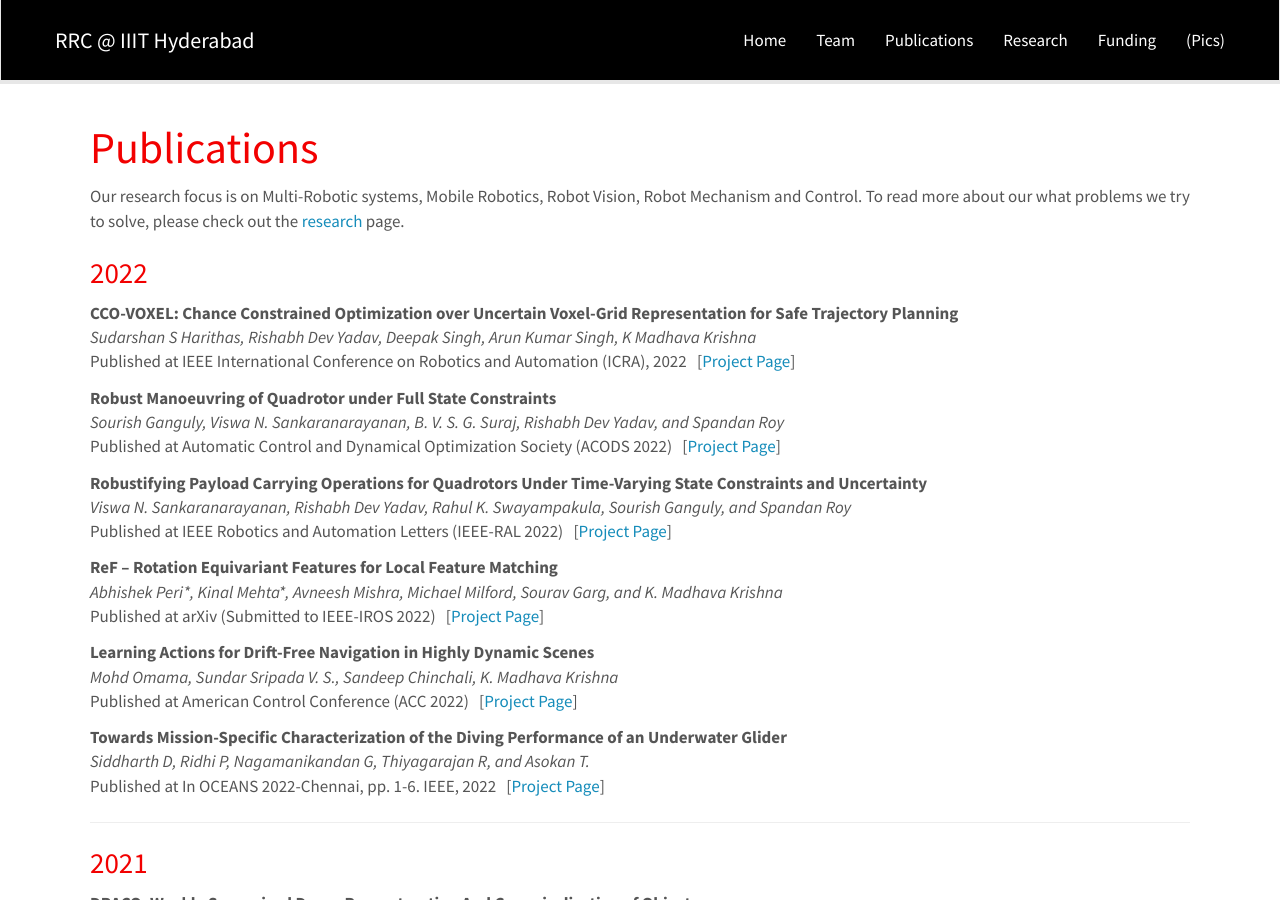
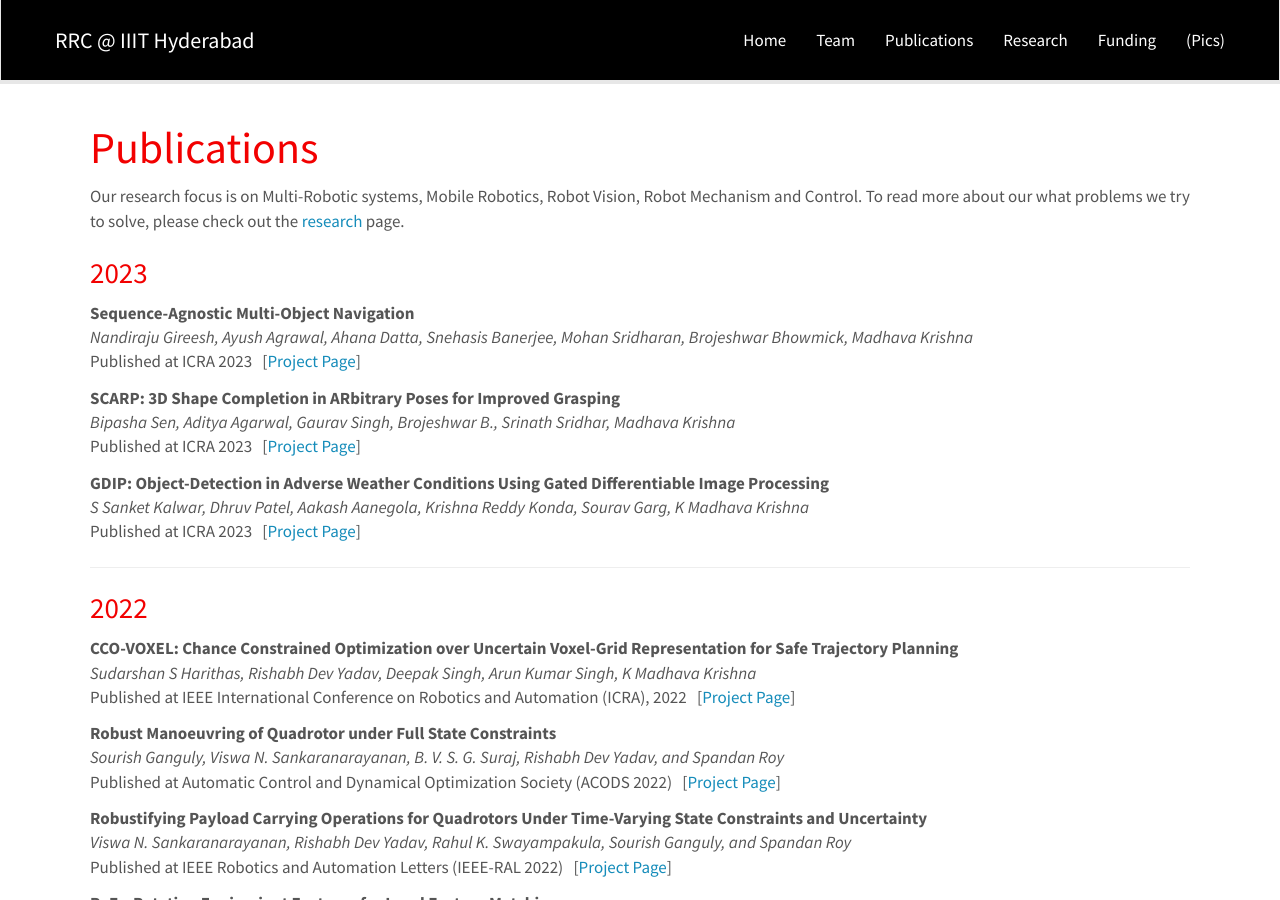
Before and after one commit to sakshammgupta/roboticsiiith.github.io, a Jekyll site: the page built from _pages/publications.md, in a window 1280 px wide and 900 px high. Built offline with Jekyll 4.4.1, drawn with Linux system fonts in a browser that asks for light colours; nearby versions of some CDN libraries.

Commit message:
ICRA 2023 submissions

```diff
--- a/_data/news.yml
+++ b/_data/news.yml
@@ -1,3 +1,12 @@
+- date: 17. Jan 2023
+  headline: "Sequence-Agnostic MultiON accepted at the International Conference on Robotics and Automation (ICRA) 2023"
+
+- date: 17. Jan 2023
+  headline: "SCARP accepted at the International Conference on Robotics and Automation (ICRA) 2023"
+
+- date: 17. Jan 2023
+  headline: "GDIP accepted at the International Conference on Robotics and Automation (ICRA) 2023"
+
 - date: 1. July 2022
   headline: "2 papers accepted at the International Conference on Intelligent Robots and Systems (IROS) 2022"
 
--- /dev/null
+++ b/_data/pubs/2023.yml
@@ -0,0 +1,26 @@
+- title: "Sequence-Agnostic Multi-Object Navigation"
+  authors:  Nandiraju Gireesh, Ayush Agrawal, Ahana Datta, Snehasis Banerjee, Mohan Sridharan, Brojeshwar Bhowmick, Madhava Krishna
+  venue: ICRA 2023
+  link: # https://aadilmehdis.github.io/DRACO-Project-Page/
+    url: /publications/2023/Gireesh_MultiON
+    display: Project Page
+  id: mkrishna
+  featured: 1
+
+- title: "SCARP: 3D Shape Completion in ARbitrary Poses for Improved Grasping"
+  authors:  Bipasha Sen, Aditya Agarwal, Gaurav Singh, Brojeshwar B., Srinath Sridhar, Madhava Krishna
+  venue: ICRA 2023
+  link: # https://aadilmehdis.github.io/DRACO-Project-Page/
+    url: /publications/2023/Bipasha_SCARP
+    display: Project Page
+  id: mkrishna
+  featured: 1
+
+- title: "GDIP: Object-Detection in Adverse Weather Conditions Using Gated Differentiable Image Processing"
+  authors: S Sanket Kalwar, Dhruv Patel, Aakash Aanegola, Krishna Reddy Konda, Sourav Garg, K Madhava Krishna
+  venue: ICRA 2023
+  link: # https://aadilmehdis.github.io/DRACO-Project-Page/
+    url: /publications/2023/Sanket_GDIP
+    display: Project Page
+  id: mkrishna
+  featured: 1
--- /dev/null
+++ b/_pages/project-pages/2023/Bipasha_SCARP.md
@@ -0,0 +1,29 @@
+---
+layout: project-page-new
+title: "SCARP: 3D Shape Completion in ARbitrary Poses for Improved Grasping"
+authors:
+  - name: Bipasha Sen
+    sup: 1
+  - name: Aditya Agarwal
+    sup: 1
+  - name: Gaurav Singh
+    sup: 1
+  - name: Brojeshwar B.
+    sup: 1
+  - name: Srinath Sridhar
+    sup: 1
+  - name: Madhava Krishna
+    sup: 1
+affiliations:
+  - name: IIIT Hyderabad, India
+    link: https://robotics.iiit.ac.in
+    sup: 1
+permalink: /publications/2023/Bipasha_SCARP
+abstract: "Recovering full 3D shapes from partial observations is a challenging task that has been extensively addressed in the computer vision community. Many deep learning methods tackle this problem by training 3D shape generation networks to learn a prior over the full 3D shapes. In this training regime, the methods expect the inputs to be in a fixed canonical form, without which they fail to learn a valid prior over the 3D shapes. We propose SCARP, a model that performs Shape Completion in ARbitrary Poses. Given a partial pointcloud of an object, SCARP learns a disentangled feature representation of pose and shape by relying on rotationally equivariant pose features and geometric shape features trained using a multi-tasking objective. Unlike existing methods that depend on an external canonicalization, SCARP performs canonicalization, pose estimation, and shape completion in a single network, improving the performance by 45% over the existing baselines. In this work, we use SCARP for improving grasp proposals on tabletop objects. By completing partial tabletop objects directly in their observed poses, SCARP enables a SOTA grasp proposal network improve their proposals by 71.2% on partial shapes."
+paper: https://bipashasen.github.io/scarp/
+#code: https://github.com/sudarshan-s-harithas/CCO-VOXEL
+#supplement: https://iiitaphyd-my.sharepoint.com/personal/avneesh_mishra_research_iiit_ac_in/Documents/Forms/All.aspx?RootFolder=%2Fpersonal%2Favneesh%5Fmishra%5Fresearch%5Fiiit%5Fac%5Fin%2FDocuments%2FRRC%2FOpposing%20View%20Loop%20Closure%2FE2CNN%2FPresented%20Material%2FReF%20Paper&FolderCTID=0x012000A1AB309DA2EB7542856220193D0C0808
+#video: https://robotics.iiit.ac.in/publications/2020/deep-mpc-for-visual-servoing/video.mp4
+#iframe: https://www.youtube.com/embed/qNAqAlb7m3E # https://www.youtube.com/embed/jhjskX4FQwA
+
+---
--- /dev/null
+++ b/_pages/project-pages/2023/Gireesh_MultiON.md
@@ -0,0 +1,31 @@
+---
+layout: project-page-new
+title: "Sequence-Agnostic Multi-Object Navigation"
+authors:
+  - name: Nandiraju Gireesh
+    sup: 1
+  - name: Ayush Agrawal
+    sup: 1
+  - name: Ahana Datta
+    sup: 1
+  - name: Snehasis Banerjee
+    sup: 1
+  - name: Mohan Sridharan
+    sup: 1
+  - name: Brojeshwar Bhowmick
+    sup: 1
+  - name: Madhava Krishna
+    sup: 1
+affiliations:
+  - name: IIIT Hyderabad, India
+    link: https://robotics.iiit.ac.in
+    sup: 1
+permalink: /publications/2023/Gireesh_MultiON
+abstract: "This paper focuses on the Multi-Object Navigation (MultiON) task, which requires a robot to localize an instance (each) of multiple object classes. This is a fundamental task for an assistive robot in a home or a factory. Existing methods for this task have viewed this as a direct extension of Object Navigation (ON), the task of localising a single instance of an object class, and are pre-sequenced, i.e., the sequence in which the object classes are to be explored is provided in advance. This is a strong limitation in practical applications characterized by dynamic changes. Our deep reinforcement learning framework for sequence-agnostic MultiON, on the other hand, is based on an actor-critic architecture and a reward specification that exploits past experiences and seeks to reward progress towards individual as well as multiple target object classes. We use photo-realistic scenes from Gibson benchmark dataset in the AI Habitat 3D simulation environment to experimentally show that our method performs better than a pre-sequenced approach and a state of the art ON method extended to MultiON."
+paper: https://ieeexplore.ieee.org/document/9775285
+#code: https://github.com/sudarshan-s-harithas/CCO-VOXEL
+#supplement: https://iiitaphyd-my.sharepoint.com/personal/avneesh_mishra_research_iiit_ac_in/Documents/Forms/All.aspx?RootFolder=%2Fpersonal%2Favneesh%5Fmishra%5Fresearch%5Fiiit%5Fac%5Fin%2FDocuments%2FRRC%2FOpposing%20View%20Loop%20Closure%2FE2CNN%2FPresented%20Material%2FReF%20Paper&FolderCTID=0x012000A1AB309DA2EB7542856220193D0C0808
+#video: https://robotics.iiit.ac.in/publications/2020/deep-mpc-for-visual-servoing/video.mp4
+#iframe: https://www.youtube.com/embed/qNAqAlb7m3E # https://www.youtube.com/embed/jhjskX4FQwA
+
+---
--- /dev/null
+++ b/_pages/project-pages/2023/Sanket_GDIP.md
@@ -0,0 +1,29 @@
+---
+layout: project-page-new
+title: "SCARP: 3D Shape Completion in ARbitrary Poses for Improved Grasping"
+authors:
+  - name: S Sanket Kalwar
+    sup: 1
+  - name: Dhruv Patel
+    sup: 1
+  - name: Aakash Aanegola
+    sup: 1
+  - name: Krishna Reddy Konda
+    sup: 1
+  - name: Sourav Garg
+    sup: 1
+  - name: K Madhava Krishna
+    sup: 1
+affiliations:
+  - name: IIIT Hyderabad, India
+    link: https://robotics.iiit.ac.in
+    sup: 1
+permalink: /publications/2023/Sanket_GDIP
+abstract: "Detecting objects under adverse weather and lighting conditions is crucial for the safe and continuous operation of an autonomous vehicle, and remains an unsolved problem. We present a Gated Differentiable Image Processing (GDIP) block, a domain-agnostic network architecture, which can be plugged into existing object detection networks (e.g., Yolo) and trained end-to-end with adverse condition images such as those captured under fog and low lighting. Our proposed GDIP block learns to enhance images directly through the downstream object detection loss. This is achieved by learning parameters of multiple image pre-processing (IP) techniques that operate concurrently, with their outputs combined using weights learned through a novel gating mechanism. We further improve GDIP through a multi-stage guidance procedure for progressive image enhancement. Finally, trading off accuracy for speed, we propose a variant of GDIP that can be used as a regularizer for training Yolo, which eliminates the need for GDIP-based image enhancement during inference, resulting in higher throughput and plausible real-world deployment. We demonstrate significant improvement in detection performance over several state-of-the-art methods through quantitative and qualitative studies on synthetic datasets such as PascalVOC, and real-world foggy (RTTS) and low-lighting (ExDark) datasets."
+paper: https://gatedip.github.io/
+#code: https://github.com/sudarshan-s-harithas/CCO-VOXEL
+#supplement: https://iiitaphyd-my.sharepoint.com/personal/avneesh_mishra_research_iiit_ac_in/Documents/Forms/All.aspx?RootFolder=%2Fpersonal%2Favneesh%5Fmishra%5Fresearch%5Fiiit%5Fac%5Fin%2FDocuments%2FRRC%2FOpposing%20View%20Loop%20Closure%2FE2CNN%2FPresented%20Material%2FReF%20Paper&FolderCTID=0x012000A1AB309DA2EB7542856220193D0C0808
+#video: https://robotics.iiit.ac.in/publications/2020/deep-mpc-for-visual-servoing/video.mp4
+#iframe: https://www.youtube.com/embed/qNAqAlb7m3E # https://www.youtube.com/embed/jhjskX4FQwA
+
+---
--- a/_pages/publications.md
+++ b/_pages/publications.md
@@ -33,6 +33,18 @@ if (which_year){
 Our research focus is on Multi-Robotic systems, Mobile Robotics, Robot Vision, Robot Mechanism and Control. To read more about our what problems we try to solve, please check out the [research]({{ site.url }}{{ site.baseurl }}/research) page.
 
 <!-- For some of our group highlights and representative work, you can see them on the [highlights]() page.  -->
+
+### 2023
+
+{% for publi in site.data.pubs.2023 %}
+
+  <b> {{ publi.title }} <br /> </b>
+  <em>{{ publi.authors }} </em> <br />
+  Published at {{ publi.venue }} &nbsp; [<a href="{{ site.url }}{{ site.baseurl }}{{ publi.link.url }}">{{ publi.link.display }}</a>]
+
+{% endfor %}
+
+***
 
 ### 2022
 
```
